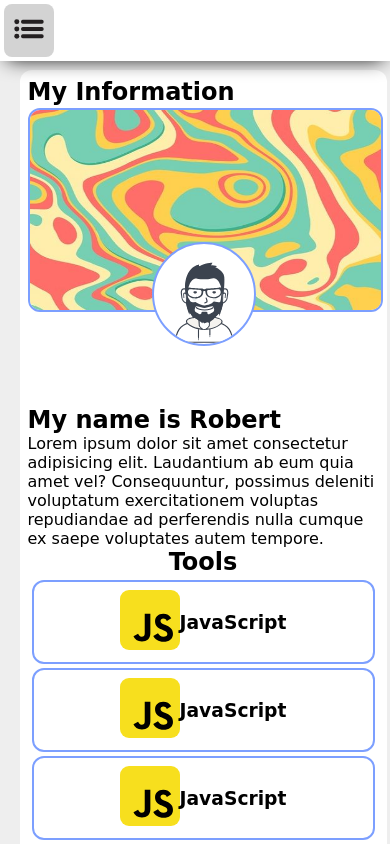
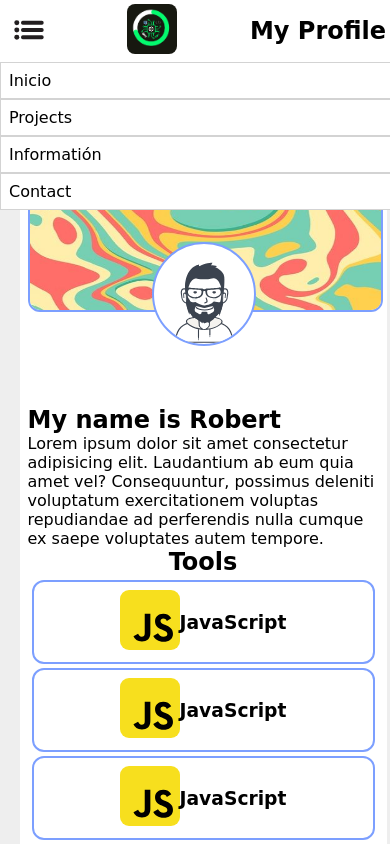
Before and after one commit to Darwin073100/projects-ui, a plain HTML site: page profile/index.html in a window 390 px wide. Both pictures are taken after a click on the button 29 px from the left and 30 px from the top of the page. Shown: the top 844 px of the page. Drawn offline with Linux system fonts and the light colour scheme; a web font is replaced by a local one.

Commit message:
Add menu of movile-view

```diff
--- a/profile/index.html
+++ b/profile/index.html
@@ -17,7 +17,7 @@
 <body>
     <Header>
         <nav class="nav-bar">
-            <button class="menu-toggle">
+            <button class="menu-toggle" id="btnShowNav">
                 <figure>
                     <img src="./assets/img/Menu.svg" alt="menu">
                 </figure>
@@ -33,6 +33,12 @@
             </ul>
             <h1 class="title">My Profile</h1>
         </nav>
+        <ul class="navigation-movile" id="movileMenu">
+            <li><a href="#" class="btn-link-blue-white">Inicio</a></li>
+            <li><a href="#" class="btn-link-blue-white">Projects</a></li>
+            <li><a href="#" class="btn-link-blue-white">Informatión</a></li>
+            <li><a href="#" class="btn-link-blue-white">Contact</a></li>
+        </ul>
     </Header>
     <main>
         <section class="information">
@@ -308,5 +314,6 @@
             </div>
         </div>
     </footer>
+    <script src="script.js"></script>
 </body>
 </html>
--- /dev/null
+++ b/profile/script.js
@@ -0,0 +1,8 @@
+const btnMenuToggle = document.getElementById('btnShowNav');
+const menu = document.getElementById('movileMenu');
+let isMenu = false;
+
+btnMenuToggle.addEventListener('click',()=>{
+    isMenu = !isMenu;
+    isMenu? menu.style.display='block' : menu.style.display='none';
+});
--- a/profile/style/nav-bar.css
+++ b/profile/style/nav-bar.css
@@ -23,6 +23,20 @@ header{
     list-style: none;
 }
 
+.navigation-movile{
+    background-color: rgba(255, 255, 255, 0.418);
+    height: auto;
+    list-style: none;
+    display: none;
+}
+
+.navigation-movile a{
+    border: 1px solid var(--color-white-hover);
+    display: inline-block;
+    width: 100%;
+    border-radius: 0px;
+}
+
 
 .title{
     margin: 4px;
@@ -35,22 +49,22 @@ header{
 
 .menu-toggle{
     display: none;
-    background-color: var(--color-white-hover);
+    background-color: var(--color-white);
     margin: 4px;
     border-radius: 8px;
     border: none;
 }
 
 .menu-toggle:active{
-    background-color: var(--color-white);
+    background-color: var(--color-white-hover);
 }
 
 @media (max-width: 600px) {
-    .nav-bar > *{
+    .nav-bar > .navigation{
         display: none;
     }
 
     .menu-toggle{
-        display: block;
+        display: flex;
     }
 }
```
